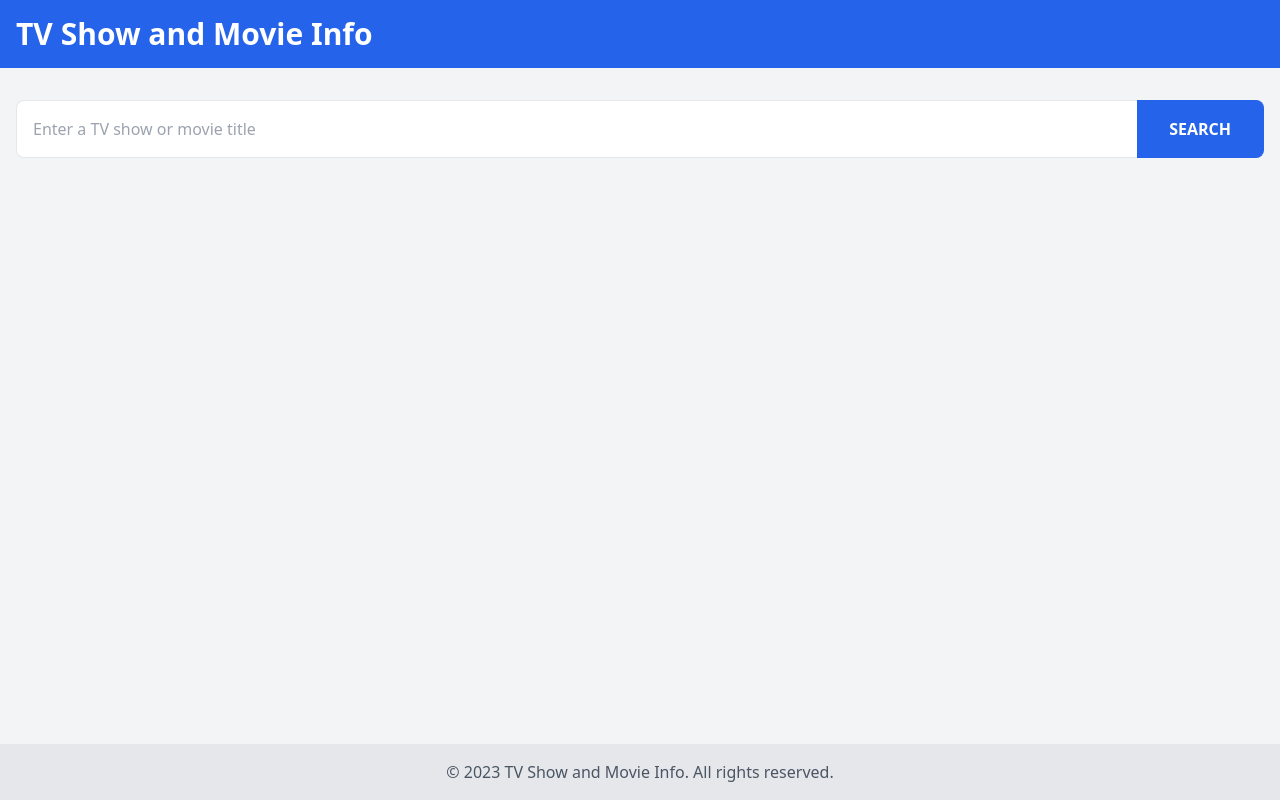
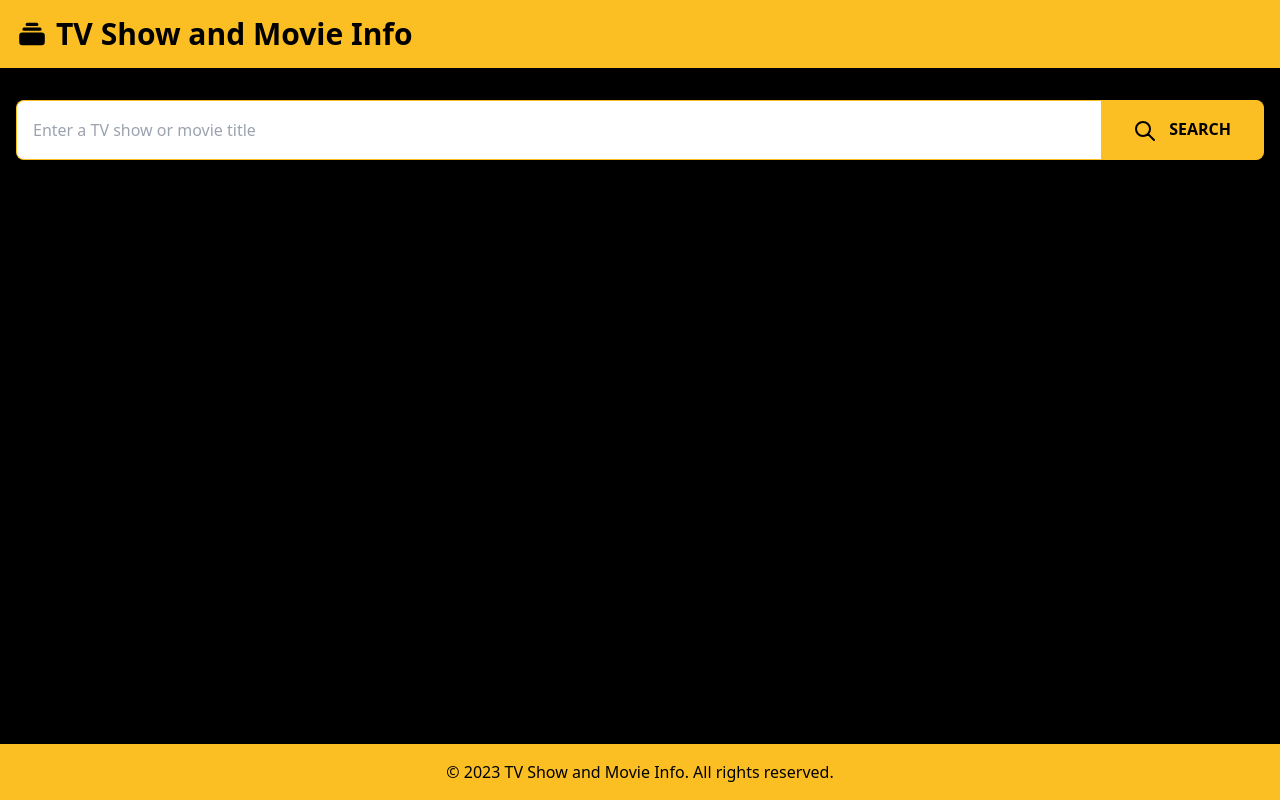
Before and after one commit to regainc/SpoilerLessShowcase, a Flask app: page / in a window 1280 px wide. Run offline with Flask 3, Linux system fonts and the light colour scheme.

Commit message:
Agent query: Is the website now using a black background with yellow accents? Can you search for 'Stranger Things' and see if the overview is in Turkish?

```diff
--- a/static/css/styles.css
+++ b/static/css/styles.css
@@ -1,15 +1,20 @@
 @import 'https://cdn.jsdelivr.net/npm/tailwindcss@2.2.19/dist/tailwind.min.css';
+
+body {
+    background-color: #000000;
+    color: #FFD700;
+}
 
 .hidden {
     display: none;
 }
 
 .spinner {
-    border: 4px solid rgba(0, 0, 0, 0.1);
+    border: 4px solid rgba(255, 215, 0, 0.3);
     width: 36px;
     height: 36px;
     border-radius: 50%;
-    border-left-color: #09f;
+    border-left-color: #FFD700;
     animation: spin 1s ease infinite;
 }
 
@@ -21,3 +26,25 @@
         transform: rotate(360deg);
     }
 }
+
+.btn-primary {
+    background-color: #FFD700;
+    color: #000000;
+}
+
+.btn-primary:hover {
+    background-color: #FFA500;
+}
+
+.card {
+    background-color: #1a1a1a;
+    border: 1px solid #FFD700;
+}
+
+.text-accent {
+    color: #FFD700;
+}
+
+.bg-accent {
+    background-color: #FFD700;
+}
--- a/static/js/script.js
+++ b/static/js/script.js
@@ -40,17 +40,17 @@ document.addEventListener('DOMContentLoaded', () => {
             <div class="flex flex-col md:flex-row">
                 <img src="${data.poster_path}" alt="${data.title}" class="w-full md:w-1/3 rounded-lg shadow-lg">
                 <div class="mt-4 md:mt-0 md:ml-6 flex-1">
-                    <h2 class="text-2xl font-bold mb-2">${data.title}</h2>
-                    <p class="text-gray-600 mb-4">${data.overview}</p>
+                    <h2 class="text-2xl font-bold mb-2 text-yellow-400">${data.title}</h2>
+                    <p class="text-gray-300 mb-4">${data.overview}</p>
                     <div class="flex flex-wrap gap-2 mb-4">
-                        <span class="bg-blue-100 text-blue-800 text-sm font-medium px-2.5 py-0.5 rounded">${data.type}</span>
-                        ${data.genres.map(genre => `<span class="bg-gray-100 text-gray-800 text-sm font-medium px-2.5 py-0.5 rounded">${genre}</span>`).join('')}
+                        <span class="bg-yellow-400 text-black text-sm font-medium px-2.5 py-0.5 rounded">${data.type}</span>
+                        ${data.genres.map(genre => `<span class="bg-gray-700 text-yellow-400 text-sm font-medium px-2.5 py-0.5 rounded">${genre}</span>`).join('')}
                     </div>
                     <div class="flex items-center">
                         <svg class="w-5 h-5 text-yellow-400" fill="currentColor" viewBox="0 0 20 20" xmlns="http://www.w3.org/2000/svg">
                             <path d="M9.049 2.927c.3-.921 1.603-.921 1.902 0l1.07 3.292a1 1 0 00.95.69h3.462c.969 0 1.371 1.24.588 1.81l-2.8 2.034a1 1 0 00-.364 1.118l1.07 3.292c.3.921-.755 1.688-1.54 1.118l-2.8-2.034a1 1 0 00-1.175 0l-2.8 2.034c-.784.57-1.838-.197-1.539-1.118l1.07-3.292a1 1 0 00-.364-1.118L2.98 8.72c-.783-.57-.38-1.81.588-1.81h3.461a1 1 0 00.951-.69l1.07-3.292z"></path>
                         </svg>
-                        <p class="ml-2 text-sm font-bold text-gray-900">${data.rating.toFixed(1)}</p>
+                        <p class="ml-2 text-sm font-bold text-yellow-400">${data.rating.toFixed(1)}</p>
                     </div>
                 </div>
             </div>
@@ -60,7 +60,7 @@ document.addEventListener('DOMContentLoaded', () => {
 
     function displayError(message) {
         resultContainer.innerHTML = `
-            <div class="bg-red-100 border border-red-400 text-red-700 px-4 py-3 rounded relative" role="alert">
+            <div class="bg-red-900 border border-red-400 text-red-100 px-4 py-3 rounded relative" role="alert">
                 <strong class="font-bold">Error:</strong>
                 <span class="block sm:inline">${message}</span>
             </div>
--- a/templates/index.html
+++ b/templates/index.html
@@ -6,9 +6,12 @@
     <title>TV Show and Movie Info</title>
     <link rel="stylesheet" href="{{ url_for('static', filename='css/styles.css') }}">
 </head>
-<body class="bg-gray-100 min-h-screen flex flex-col">
-    <header class="bg-blue-600 text-white py-4">
-        <div class="container mx-auto px-4">
+<body class="bg-black text-yellow-400 min-h-screen flex flex-col">
+    <header class="bg-yellow-400 text-black py-4">
+        <div class="container mx-auto px-4 flex items-center">
+            <svg class="w-8 h-8 mr-2" fill="currentColor" viewBox="0 0 20 20" xmlns="http://www.w3.org/2000/svg">
+                <path d="M7 3a1 1 0 000 2h6a1 1 0 100-2H7zM4 7a1 1 0 011-1h10a1 1 0 110 2H5a1 1 0 01-1-1zM2 11a2 2 0 012-2h12a2 2 0 012 2v4a2 2 0 01-2 2H4a2 2 0 01-2-2v-4z"></path>
+            </svg>
             <h1 class="text-3xl font-bold">TV Show and Movie Info</h1>
         </div>
     </header>
@@ -17,9 +20,12 @@
         <form id="search-form" class="mb-8">
             <div class="flex">
                 <input type="text" id="search-input" placeholder="Enter a TV show or movie title" required
-                       class="flex-grow px-4 py-2 rounded-l-lg border-t border-b border-l text-gray-800 border-gray-200 bg-white">
+                       class="flex-grow px-4 py-2 rounded-l-lg border-t border-b border-l text-black border-yellow-400 bg-white">
                 <button type="submit"
-                        class="px-8 rounded-r-lg bg-blue-600 text-white font-bold p-4 uppercase border-blue-600 border-t border-b border-r">
+                        class="px-8 rounded-r-lg bg-yellow-400 text-black font-bold p-4 uppercase border-yellow-400 border-t border-b border-r hover:bg-yellow-500">
+                    <svg class="w-6 h-6 inline-block mr-2" fill="none" stroke="currentColor" viewBox="0 0 24 24" xmlns="http://www.w3.org/2000/svg">
+                        <path stroke-linecap="round" stroke-linejoin="round" stroke-width="2" d="M21 21l-6-6m2-5a7 7 0 11-14 0 7 7 0 0114 0z"></path>
+                    </svg>
                     Search
                 </button>
             </div>
@@ -29,11 +35,11 @@
             <div class="spinner"></div>
         </div>
 
-        <div id="result-container" class="hidden bg-white shadow-md rounded-lg p-6"></div>
+        <div id="result-container" class="hidden bg-gray-900 shadow-md rounded-lg p-6 border border-yellow-400"></div>
     </main>
 
-    <footer class="bg-gray-200 py-4">
-        <div class="container mx-auto px-4 text-center text-gray-600">
+    <footer class="bg-yellow-400 text-black py-4">
+        <div class="container mx-auto px-4 text-center">
             &copy; 2023 TV Show and Movie Info. All rights reserved.
         </div>
     </footer>
```
Also changed, not shown: data.json (+11 -11 lines).
